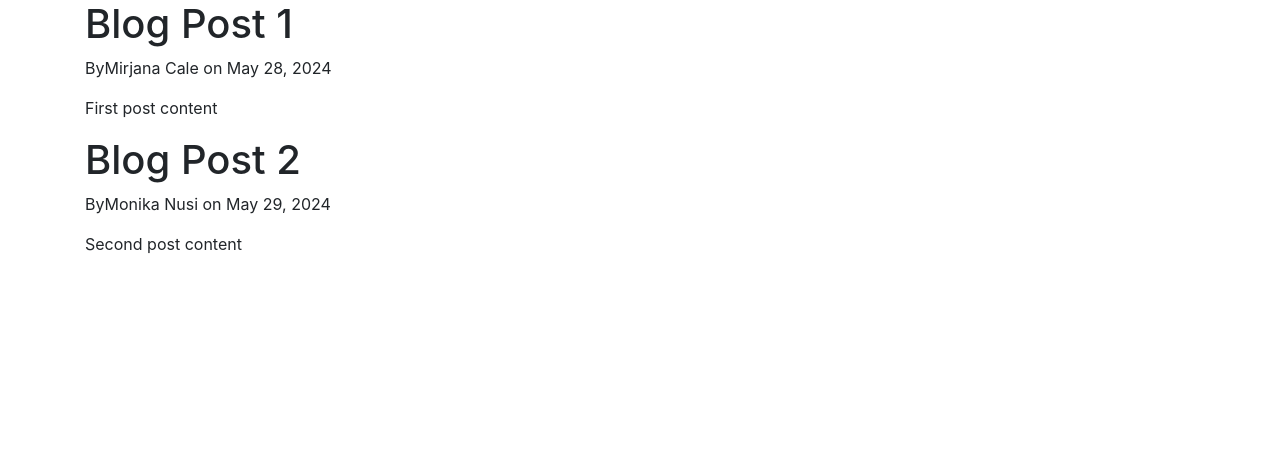
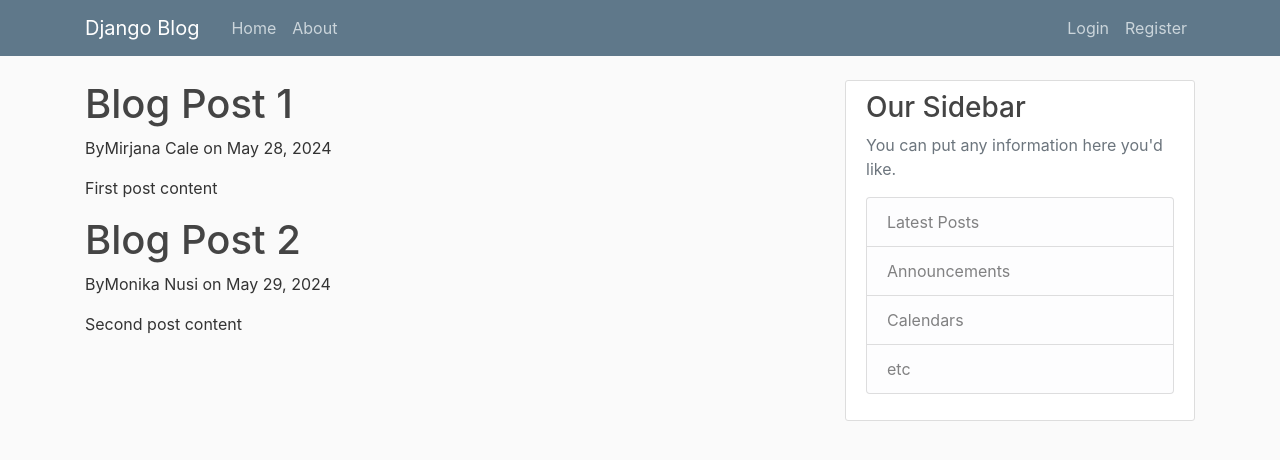
Before and after one commit to mirjanacale/BlockArt, a Django app: page / in a window 1280 px wide. Shown: the top 460 px of the page. Run offline with Django 4.2, Linux system fonts and the light colour scheme; some libraries are stand-ins or nearby versions.

Commit message:
Add code from bootstrap

```diff
--- /dev/null
+++ b/blog/static/blog/main.css
@@ -0,0 +1,84 @@
+body {
+    background: #fafafa;
+    color: #333333;
+    margin-top: 5rem;
+  }
+
+  h1, h2, h3, h4, h5, h6 {
+    color: #444444;
+  }
+
+  ul {
+    margin: 0;
+  }
+
+  .bg-steel {
+    background-color: #5f788a;
+  }
+
+  .site-header .navbar-nav .nav-link {
+    color: #cbd5db;
+  }
+
+  .site-header .navbar-nav .nav-link:hover {
+    color: #ffffff;
+  }
+
+  .site-header .navbar-nav .nav-link.active {
+    font-weight: 500;
+  }
+
+  .content-section {
+    background: #ffffff;
+    padding: 10px 20px;
+    border: 1px solid #dddddd;
+    border-radius: 3px;
+    margin-bottom: 20px;
+  }
+
+  .article-title {
+    color: #444444;
+  }
+
+  a.article-title:hover {
+    color: #428bca;
+    text-decoration: none;
+  }
+
+  .article-content {
+    white-space: pre-line;
+  }
+
+  .article-img {
+    height: 65px;
+    width: 65px;
+    margin-right: 16px;
+  }
+
+  .article-metadata {
+    padding-bottom: 1px;
+    margin-bottom: 4px;
+    border-bottom: 1px solid #e3e3e3
+  }
+
+  .article-metadata a:hover {
+    color: #333;
+    text-decoration: none;
+  }
+
+  .article-svg {
+    width: 25px;
+    height: 25px;
+    vertical-align: middle;
+  }
+
+  .account-img {
+    height: 125px;
+    width: 125px;
+    margin-right: 20px;
+    margin-bottom: 16px;
+  }
+
+  .account-heading {
+    font-size: 2.5rem;
+  }
--- a/blog/templates/blog/base.html
+++ b/blog/templates/blog/base.html
@@ -1,3 +1,4 @@
+{% load static %}
 <!DOCTYPE html>
 <html>
 <head>
@@ -5,9 +6,10 @@
       <meta charset="utf-8">
       <meta name="viewport" content="width=device-width, initial-scale=1, shrink-to-fit=no">
 
+
       <!-- Bootstrap CSS -->
       <link rel="stylesheet" href="https://cdn.jsdelivr.net/npm/bootstrap@4.0.0/dist/css/bootstrap.min.css" integrity="sha384-Gn5384xqQ1aoWXA+058RXPxPg6fy4IWvTNh0E263XmFcJlSAwiGgFAW/dAiS6JXm" crossorigin="anonymous">
-
+      <link rel="stylesheet" type="text/css" href="{% static 'blog/main.css' %}">
 
     {% if title %}
     <title> Blockstar  Blog{{ title}} -</title>
@@ -16,10 +18,47 @@
     {% endif %}
 </head>
 <body>
-<div class="container">
-    {% block content %}{% endblock %}
-
-</div>
+    <header class="site-header">
+        <nav class="navbar navbar-expand-md navbar-dark bg-steel fixed-top">
+          <div class="container">
+            <a class="navbar-brand mr-4" href="/">Django Blog</a>
+            <button class="navbar-toggler" type="button" data-toggle="collapse" data-target="#navbarToggle" aria-controls="navbarToggle" aria-expanded="false" aria-label="Toggle navigation">
+            <span class="navbar-toggler-icon"></span>
+            </button>
+            <div class="collapse navbar-collapse" id="navbarToggle">
+              <div class="navbar-nav mr-auto">
+                <a class="nav-item nav-link" href="/">Home</a>
+                <a class="nav-item nav-link" href="/about">About</a>
+              </div>
+              <!-- Navbar Right Side -->
+              <div class="navbar-nav">
+                <a class="nav-item nav-link" href="#">Login</a>
+                <a class="nav-item nav-link" href="#">Register</a>
+              </div>
+            </div>
+          </div>
+        </nav>
+      </header>
+      <main role="main" class="container">
+        <div class="row">
+          <div class="col-md-8">
+            {% block content %}{% endblock %}
+          </div>
+          <div class="col-md-4">
+            <div class="content-section">
+              <h3>Our Sidebar</h3>
+              <p class='text-muted'>You can put any information here you'd like.
+                <ul class="list-group">
+                  <li class="list-group-item list-group-item-light">Latest Posts</li>
+                  <li class="list-group-item list-group-item-light">Announcements</li>
+                  <li class="list-group-item list-group-item-light">Calendars</li>
+                  <li class="list-group-item list-group-item-light">etc</li>
+                </ul>
+              </p>
+            </div>
+          </div>
+        </div>
+      </main>
 
   <!-- Optional JavaScript -->
     <!-- jQuery first, then Popper.js, then Bootstrap JS -->
--- a/blog/templates/blog/home.html
+++ b/blog/templates/blog/home.html
@@ -2,7 +2,7 @@
     {% extends 'blog/base.html' %}
     {% block content %}
        {% for post in posts %}
-           <h1>{{ post.title }}</h1>
+            <h1>{{ post.title }}</h1>
            <p> By{{ post.author}} on {{ post.date_posted }}</p>
            <p>{{ post.content }}</p>
        {% endfor %}
```
